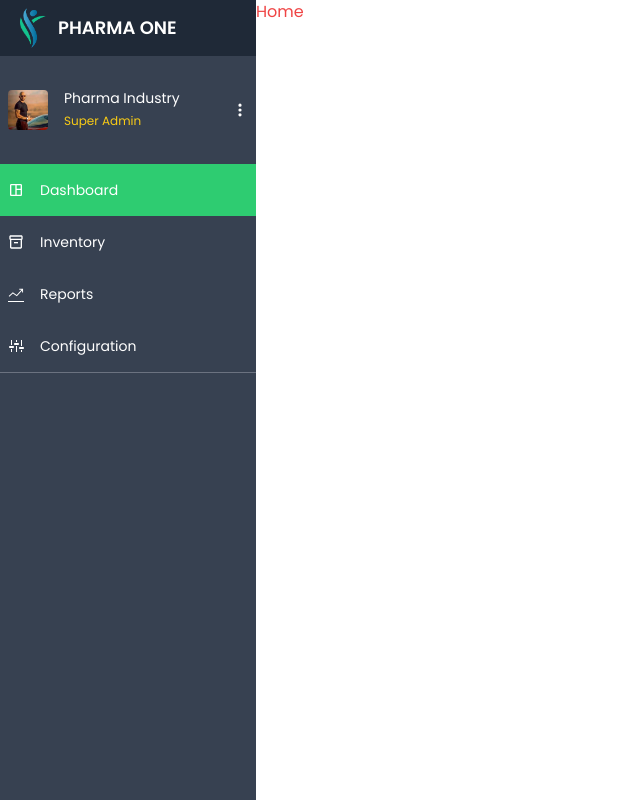
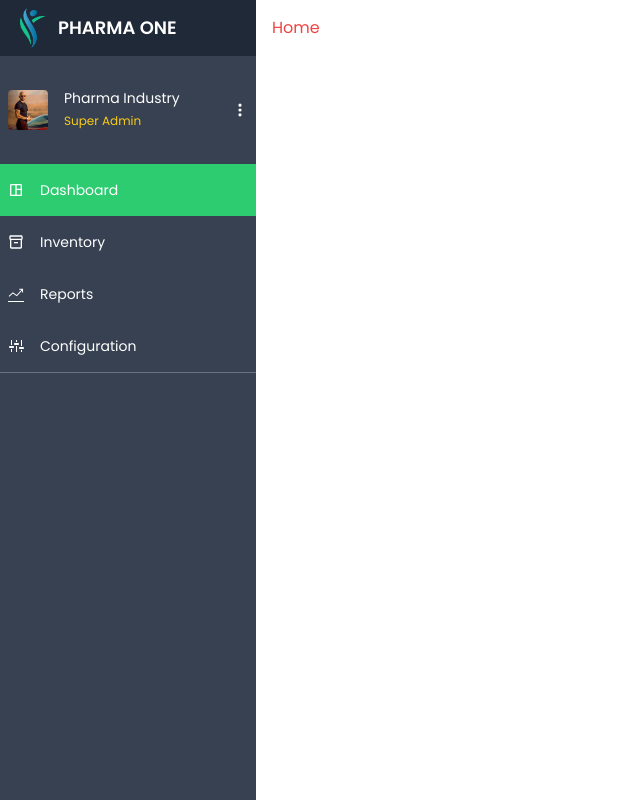
Before and after one commit to Fellah-wassim/mc-hack-imposters, a Next.js app: page / in a window 1280 px wide. Shown: the whole page, without its empty margins (0-640 px from the left). Built offline with nearby package versions, Linux system fonts and the light colour scheme; sample sign-in values are in the browser's storage.

Commit message:
adding spacing in child component

```diff
--- a/package.json
+++ b/package.json
@@ -13,9 +13,11 @@
     "@types/react": "18.0.28",
     "@types/react-dom": "18.0.11",
     "autoprefixer": "^10.4.13",
+    "chart.js": "^4.2.1",
     "next": "13.2.3",
     "postcss": "^8.4.21",
     "react": "18.2.0",
+    "react-chartjs-2": "^5.2.0",
     "react-dom": "18.2.0",
     "react-icons": "^4.8.0",
     "tailwindcss": "^3.2.7",
--- a/src/components/Layout.tsx
+++ b/src/components/Layout.tsx
@@ -132,7 +132,9 @@ const Layout: React.FC<Props> = ({ children }) => {
         })}
         <div className="h-[1px] w-full bg-gray-500"></div>
       </div>
-      <div className="h-full col-span-4">{children}</div>
+      <div className="h-full col-span-4 w-full flex justify-center">
+        <div className="max-w-screen-xl w-full p-4">{children}</div>
+      </div>
     </div>
   );
 };
```
Also changed, not shown: 1 other file (tests, documents, lock files or other folders).
